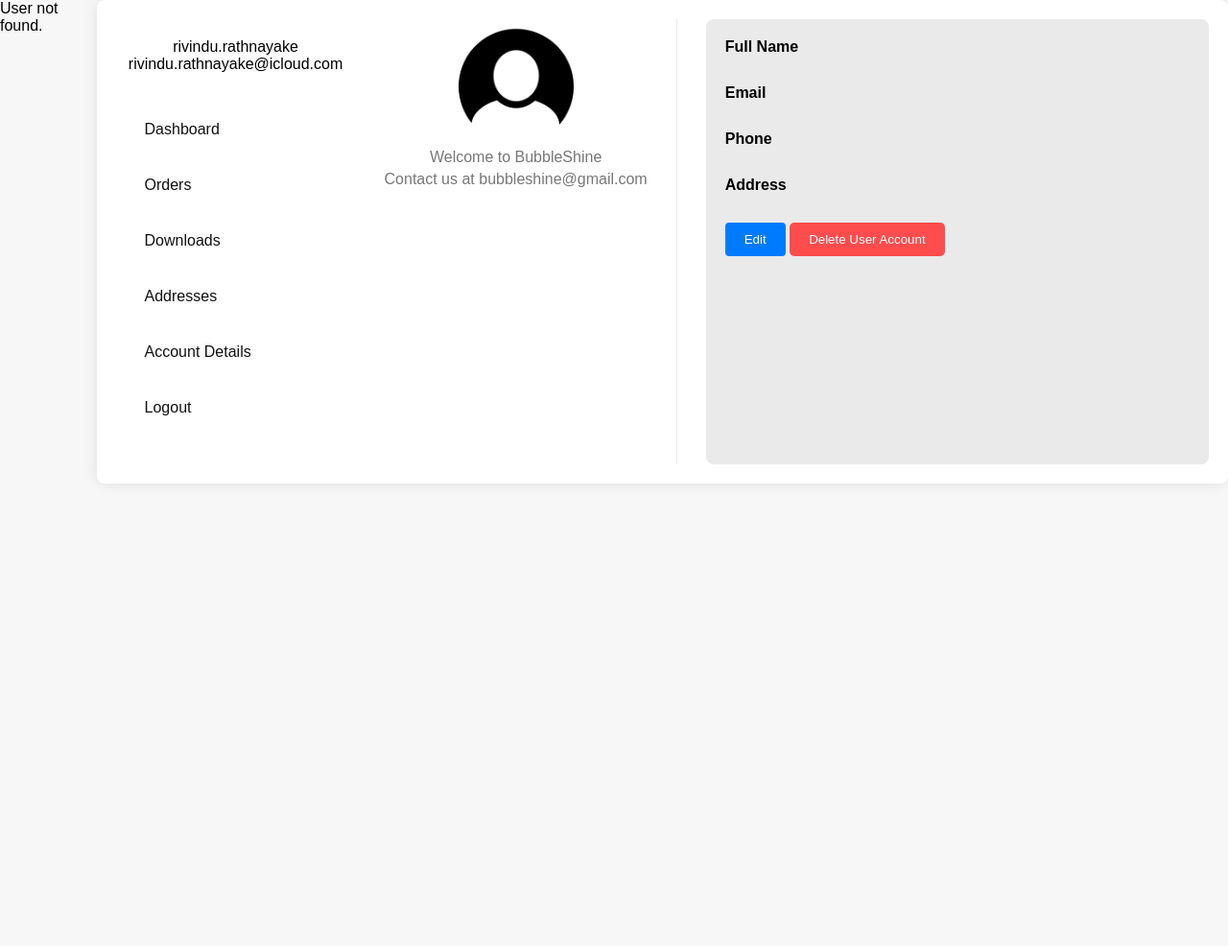
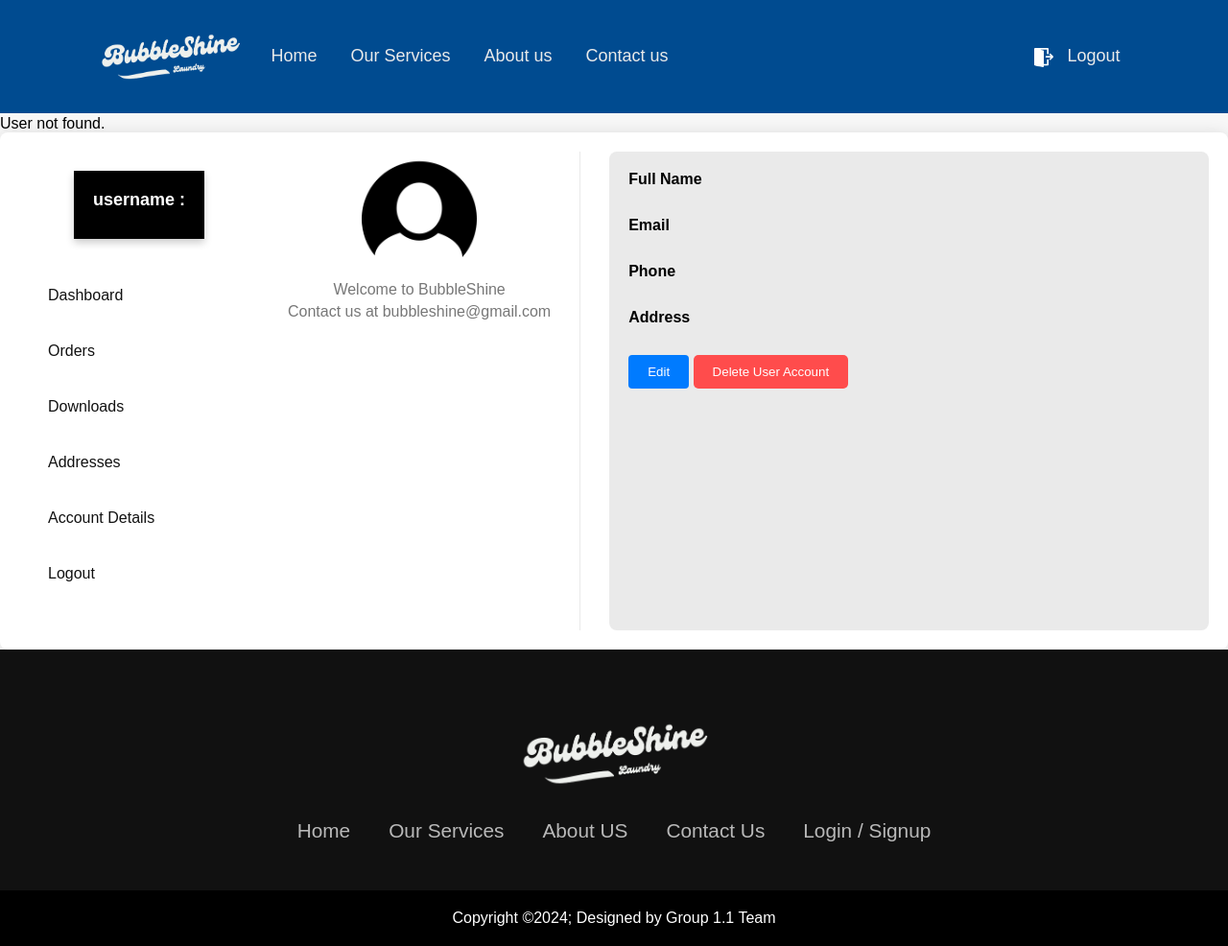
Before and after one commit to Rivindu2003/online-laundry-service, a PHP site: page /user_details.php in a window 1280 px wide. Shown: the whole page at 96% size. Before the commit the page ends 484 px from the top, so only its background shows below. Run offline with PHP 8.4, Linux system fonts and the light colour scheme; the visitor is signed in with stand-in values (Sample User, id 1); data that the repository does not hold is empty.

Commit message:
header and footer to profile page

```diff
--- /dev/null
+++ b/signup-logins-users/styles/header.css
@@ -0,0 +1,118 @@
+/* Global Styles */
+html, body {
+    height: 100%;
+    margin: 0;
+    display: flex;
+    flex-direction: column;
+}
+
+/* Header Styles */
+.header {
+    position: fixed;
+    top: 0;
+    left: 0;
+    width: 100%;
+    padding: 30px 8%;
+    background: #004B90;
+    display: flex;
+    justify-content: space-between;
+    align-items: center;
+    z-index: 100;
+}
+
+/* Ensure content does not overlap with the header */
+body {
+    padding-top: 120px; /* Space for header */
+}
+
+/* Navbar Styles */
+.header img {
+    width: 150px;
+    margin-right: 20px;
+}
+
+.navbar {
+    display: flex;
+    flex: 1;
+    justify-content: center;
+    gap: 15px;
+}
+
+.navbar a {
+    font-size: 18px;
+    color: #eaeaea;
+    text-decoration: none;
+    font-weight: 500;
+    margin: 10px;
+    transition: color 0.3s;
+}
+
+.navbar a:hover,
+.navbar a:active {
+    color: #d70000;
+}
+
+#login {
+    margin-left: auto;
+}
+
+#login-image {
+    width: 20px;
+    margin-right: 10px;
+    vertical-align: middle;
+    filter: invert(100%) sepia(100%) saturate(0%) hue-rotate(200deg); /* Change color */
+}
+
+/* Container Styles */
+.container {
+    flex: 1; /* Takes remaining space */
+}
+
+/* Footer Styles */
+footer {
+    background-color: #111;
+    width: 100%;
+}
+
+.footerContainer {
+    padding: 70px 30px 20px;
+    text-align: center;
+}
+
+.footerContainer img {
+    width: 200px;
+}
+
+.footerNav {
+    margin: 30px 0;
+}
+
+.footerNav ul {
+    display: flex;
+    justify-content: center;
+    list-style-type: none;
+}
+
+.footerNav ul li a {
+    color: white;
+    margin: 20px;
+    text-decoration: none;
+    font-size: 1.3em;
+    opacity: 0.7;
+    transition: opacity 0.5s;
+}
+
+.footerNav ul li a:hover {
+    opacity: 1;
+}
+
+.footerBottom {
+    background-color: #000;
+    padding: 20px;
+    text-align: center;
+}
+
+.footerBottom p {
+    color: white;
+    margin: 0;
+}
--- a/signup-logins-users/styles/user-profile.css
+++ b/signup-logins-users/styles/user-profile.css
@@ -115,8 +115,26 @@ button:hover {
 }
 
 .user-info {
-    text-align: center;
-    margin-bottom: 20px; /* Space between user info and nav */
+    background-color: #000000; /* Dark background for contrast */
+    padding: 20px; /* Padding inside the box */
+    margin-bottom: 20px; /* Space below the user info box */
+    text-align: center; /* Center-align the text */
+    color: #fff; /* White text color */
+    box-shadow: 0 4px 8px rgba(0, 0, 0, 0.2); /* Subtle shadow for 3D effect */
+}
+
+/* Style for the username */
+#userName_sidebar {
+    font-size: 18px;
+    font-weight: bold;
+    margin-bottom: 10px; /* Space between username and email */
+}
+
+/* Style for the email */
+#email_sidebar {
+    font-size: 16px;
+    font-style: italic;
+    color: #cccccc; /* Light gray for email */
 }
 
 nav {
--- a/signup-logins-users/user_details.php
+++ b/signup-logins-users/user_details.php
@@ -33,16 +33,29 @@ if ($result->num_rows > 0) {
     <meta name="viewport" content="width=device-width, initial-scale=1.0">
     <title>User Profile</title>
     <link rel="stylesheet" href="styles/user-profile.css">
+    <link rel="stylesheet" href="styles/header.css">
 </head>
 <body>
+    <header class="header">
+        <img src="images/logo-white.png" alt="logo">
+        <nav class="navbar">
+            <a href="#">Home</a>
+            <a href="#">Our Services</a>
+            <a href="#">About us</a>
+            <a href="#">Contact us</a>
+            <a id="login" href="logout.php">
+                <img id="login-image" src="images/logout.png">
+                Logout
+            </a>
+        </nav>
+    </header>
     <!-- User Details Section -->
     <div class="container">
         <!-- User Image and Info -->
         <aside class="sidebar">
             <div class="user-info">
-                <div class="user-avatar"></div>
-                <p>rivindu.rathnayake</p>
-                <p>rivindu.rathnayake@icloud.com</p>
+                <p id="userName_sidebar"><?php echo htmlspecialchars('username : ' . $user['username']); ?></p>
+                <p id="email_sidebar"><?php echo htmlspecialchars($user['email']); ?></p>
             </div>
             <nav>
                 <ul>
@@ -93,7 +106,25 @@ if ($result->num_rows > 0) {
             </form>
         </div>
     </div>
+    <footer>
+    <div class="footerContainer">
 
+        <center><img src="images/logo-white.png"></center>
+
+        <div class="footerNav">
+            <ul><li><a href="">Home</a></li>
+                <li><a href="">Our Services</a></li>
+                <li><a href="">About US</a></li>
+                <li><a href="">Contact Us</a></li>
+                <li><a href="">Login / Signup</a></li>
+            </ul>
+        </div>
+
+    </div>
+    <div class="footerBottom">
+        <p>Copyright &copy;2024; Designed by <span class="designer">Group 1.1 Team</span></p>
+    </div>
+    </footer>
     <script src="js/user_details.js"></script>
 </body>
 </html>
```
Also changed, not shown: signup-logins-users/images/enter.png (added), signup-logins-users/images/logo-white.png (added), signup-logins-users/images/logout.png (added).
